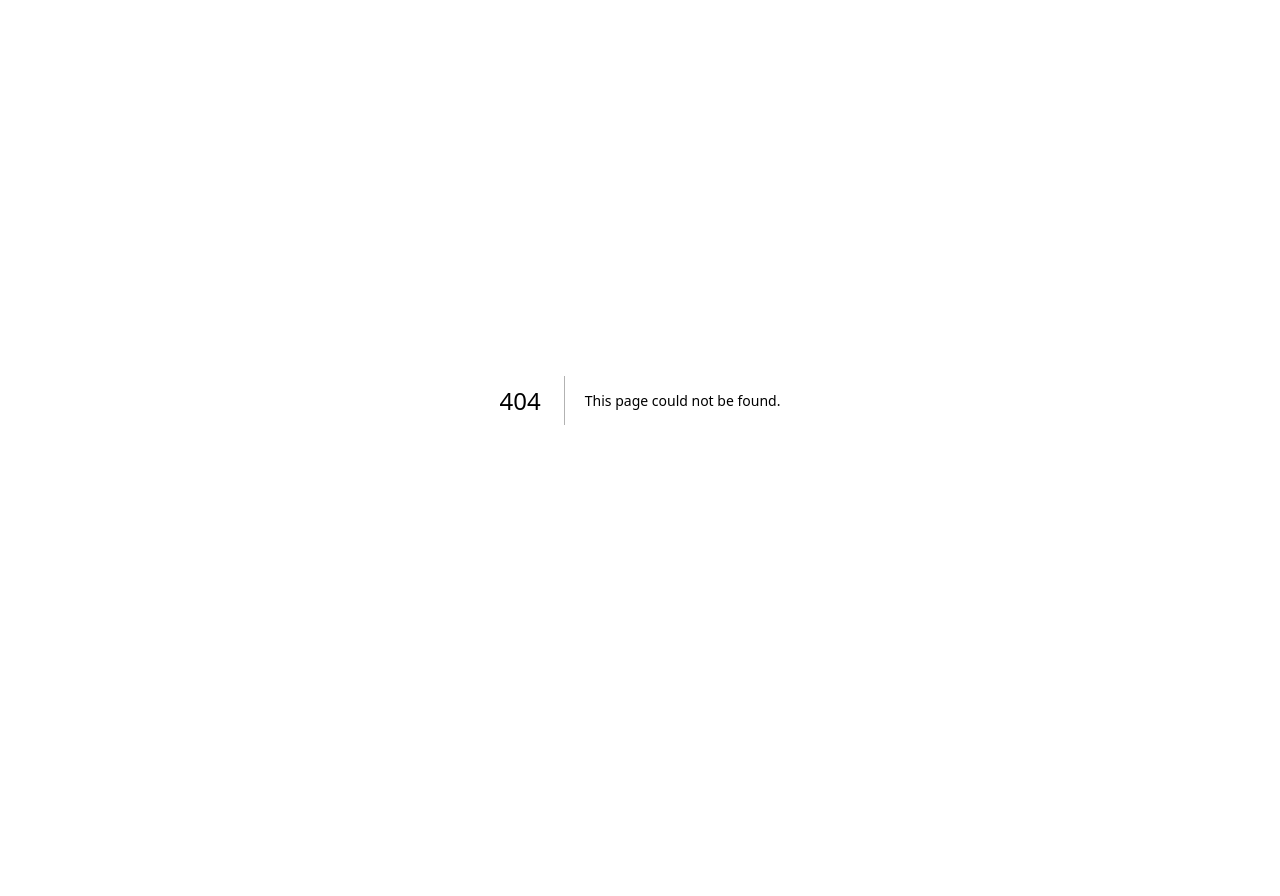
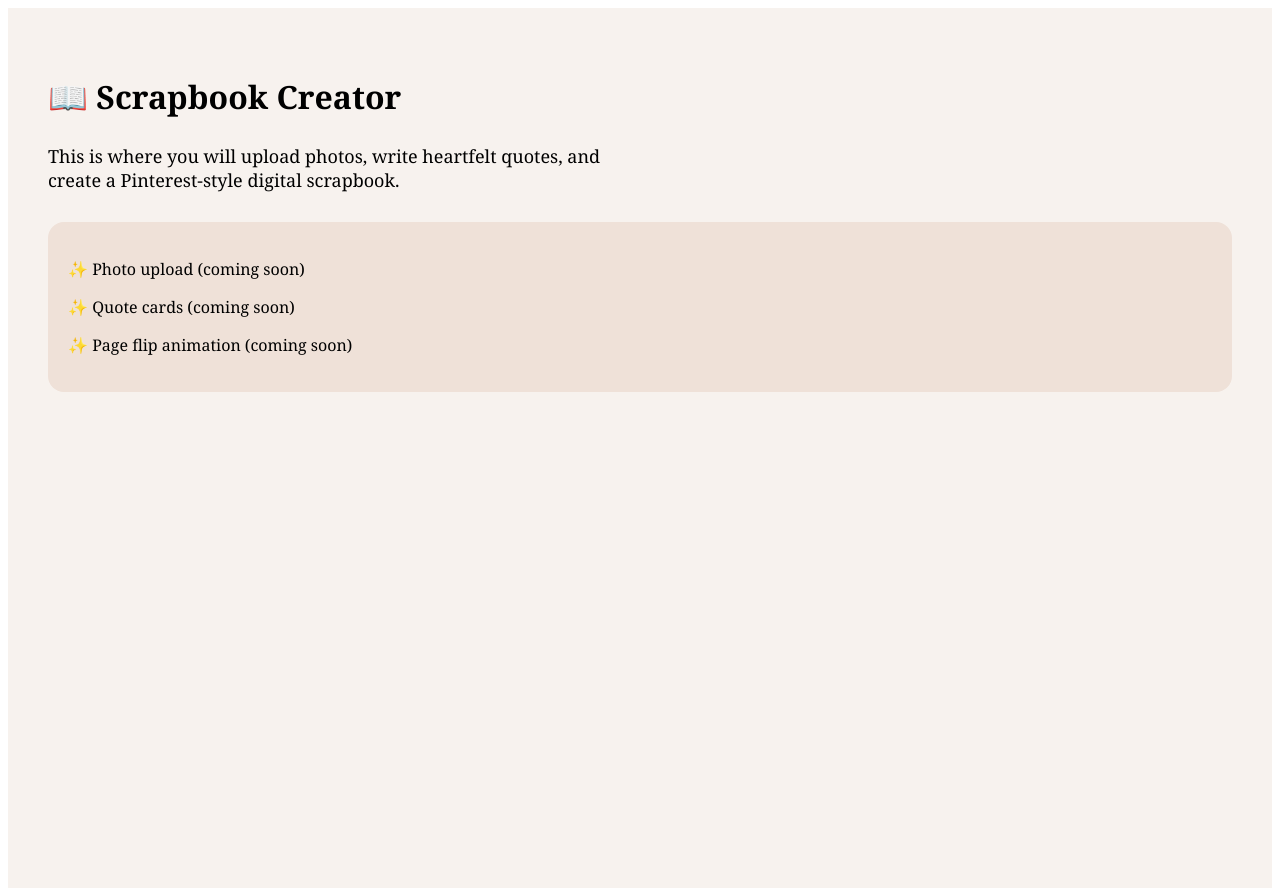
Before and after one commit to roshicreates/birthday-scrapbook7, a Next.js app: page /create in a window 1280 px wide. Before the commit this address had no page. Before the commit the page ends 800 px from the top, so only its background shows below. Built offline with nearby package versions, Linux system fonts and the light colour scheme.

Commit message:
Create create.js

```diff
--- /dev/null
+++ b/pages/create.js
@@ -0,0 +1,28 @@
+export default function Create() {
+  return (
+    <div style={{
+      minHeight: "100vh",
+      padding: "40px",
+      background: "#f7f2ee",
+      fontFamily: "Georgia, serif"
+    }}>
+      <h2 style={{ fontSize: "32px" }}>📖 Scrapbook Creator</h2>
+
+      <p style={{ maxWidth: "600px", fontSize: "18px" }}>
+        This is where you will upload photos, write heartfelt quotes,
+        and create a Pinterest-style digital scrapbook.
+      </p>
+
+      <div style={{
+        marginTop: "30px",
+        padding: "20px",
+        background: "#efe1d8",
+        borderRadius: "16px"
+      }}>
+        <p>✨ Photo upload (coming soon)</p>
+        <p>✨ Quote cards (coming soon)</p>
+        <p>✨ Page flip animation (coming soon)</p>
+      </div>
+    </div>
+  );
+}
```
